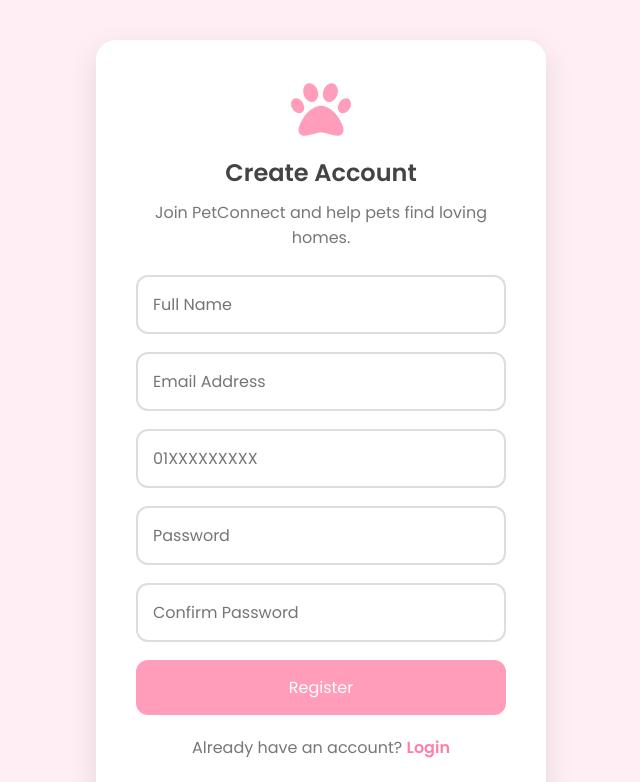
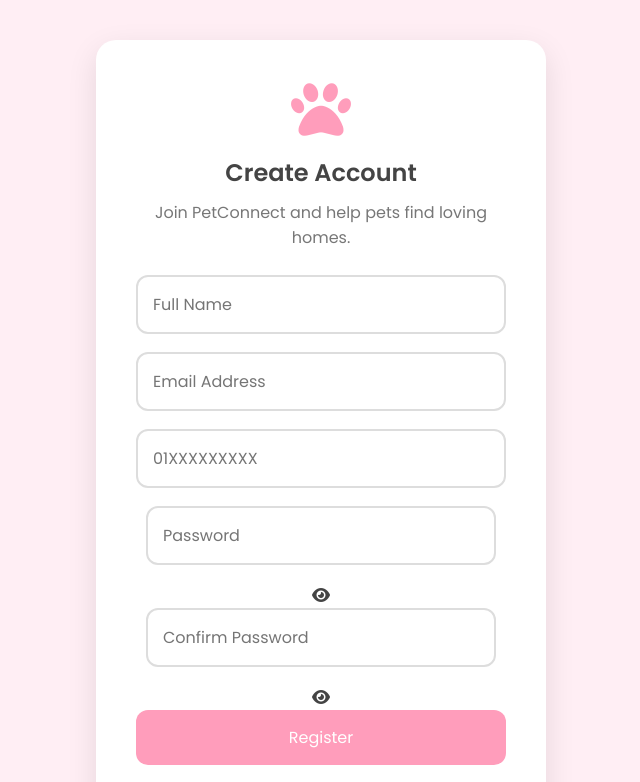
Before and after one commit to MalihaChowdhuryTasnim/PetConnect, a website: page frontend/register.html in a window 1280 px wide. Shown: the top 782 px of the page, without its empty margins (319-959 px from the left). Drawn offline with Linux system fonts and the light colour scheme.

Commit message:
Add password and confirm password fields

```diff
--- a/frontend/register.html
+++ b/frontend/register.html
@@ -51,17 +51,31 @@ inputmode="numeric"
 maxlength="14"
 required>
 
+<div class="password-field">
+
 <input
 type="password"
 id="password"
+class="password-input"
 placeholder="Password"
 required>
+
+<i class="fa-solid fa-eye toggle-password" data-target="password"></i>
+
+</div>
+
+<div class="password-field">
 
 <input
 type="password"
 id="confirmPassword"
+class="password-input"
 placeholder="Confirm Password"
 required>
+
+<i class="fa-solid fa-eye toggle-password" data-target="confirmPassword"></i>
+
+</div>
 
 <button type="submit">
 Register
```
